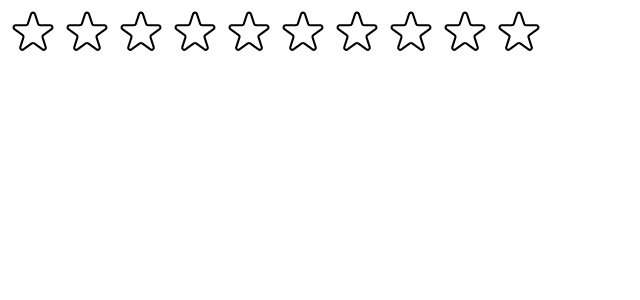
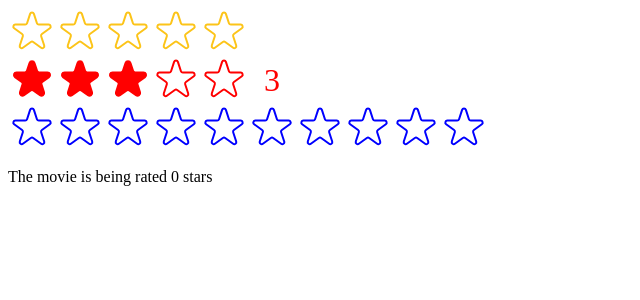
Before and after one commit to PrathamTandon1507/Movie-Website, a React (Create React App) app: page / in a window 1280 px wide. Shown: the top 300 px of the page, without its empty margins (0-640 px from the left). Built offline with nearby package versions, Linux system fonts and the light colour scheme.

Commit message:
Completed Star Rating Component

```diff
--- a/src/StarRating.js
+++ b/src/StarRating.js
@@ -8,25 +8,35 @@ const containerStyle = {
 
 const starContainerStyle = {
   display: "flex",
-  gap: "4px",
 };
 
+export default function StarRating({
+  maximum = 5,
+  color = "#fcc419",
+  size = 48,
+  className = "",
+  messages = [],
+  defaultRating = 0,
+  onSetRating,
+}) {
   const textStyle = {
     lineHeight: "1",
     margin: "0",
+    fontSize: `${size / 1.5}px`,
+    color,
   };
 
-export default function StarRating({ maximum = 5 }) {
   //set 5 as default if user does not pass any prop
-  const [starClick, setStarClick] = useState(0);
+  const [starClick, setStarClick] = useState(defaultRating);
   const [tempRating, setTempRating] = useState(0);
 
   function handleStar(index) {
     setStarClick(index);
+    onSetRating(index);
   }
 
   return (
-    <div style={containerStyle}>
+    <div style={containerStyle} className={className}>
       <div style={starContainerStyle}>
         {Array.from({ length: maximum }, (_, i) => (
           <span>
@@ -36,23 +46,38 @@ export default function StarRating({ maximum = 5 }) {
               key={i}
               onHoverIn={() => setTempRating(i + 1)}
               onHoverOut={() => setTempRating(starClick)}
+              color={color}
+              size={size}
+              onSetRating={onSetRating}
             />
           </span>
         ))}
       </div>
-      <p style={textStyle}>{starClick || tempRating || ""}</p>
+      <p style={textStyle}>
+        {messages.length === maximum
+          ? messages[tempRating - 1] || messages[starClick - 1] || ""
+          : tempRating || starClick || ""}
+      </p>
     </div>
   );
 }
 
+function Star({
+  onStar,
+  onHoverIn,
+  onHoverOut,
+  full,
+  color,
+  size,
+  onSetRating,
+}) {
   const starStyle = {
-  width: "50px",
-  height: "50px",
+    width: `${size}px`,
+    height: `${size}px`,
     display: "block",
     cursor: "pointer",
+    color,
   };
-
-function Star({ onStar, onHoverIn, onHoverOut, full }) {
   return (
     <span
       role="button"
@@ -65,8 +90,8 @@ function Star({ onStar, onHoverIn, onHoverOut, full }) {
         <svg
           xmlns="http://www.w3.org/2000/svg"
           viewBox="0 0 20 20"
-          fill="#000"
-          stroke="#000"
+          fill={color}
+          stroke={color}
         >
           <path d="M9.049 2.927c.3-.921 1.603-.921 1.902 0l1.07 3.292a1 1 0 00.95.69h3.462c.969 0 1.371 1.24.588 1.81l-2.8 2.034a1 1 0 00-.364 1.118l1.07 3.292c.3.921-.755 1.688-1.54 1.118l-2.8-2.034a1 1 0 00-1.175 0l-2.8 2.034c-.784.57-1.838-.197-1.539-1.118l1.07-3.292a1 1 0 00-.364-1.118L2.98 8.72c-.783-.57-.38-1.81.588-1.81h3.461a1 1 0 00.951-.69l1.07-3.292z" />
         </svg>
@@ -75,7 +100,7 @@ function Star({ onStar, onHoverIn, onHoverOut, full }) {
           xmlns="http://www.w3.org/2000/svg"
           fill="none"
           viewBox="0 0 24 24"
-          stroke="#000"
+          stroke={color}
         >
           <path
             strokeLinecap="round"
--- a/src/index.js
+++ b/src/index.js
@@ -3,9 +3,23 @@ import ReactDOM from "react-dom/client";
 // import "./index.css";
 // import App from "./App";
 import StarRating from "./StarRating";
+import { useState } from "react";
+
+function Test() {
+  const [movieRate, setMovieRate] = useState(0);
+  return (
+    <div>
+      <StarRating color="blue" maximum={10} onSetRating={setMovieRate} />
+      <p>The movie is being rated {movieRate} stars</p>
+    </div>
+  );
+}
+
 const root = ReactDOM.createRoot(document.getElementById("root"));
 root.render(
   <React.StrictMode>
-    <StarRating maximum={10} />
+    <StarRating messages={["Terrible", "Bad", "Okay", "Good", "Amazing!"]} />
+    <StarRating color="red" className="test" messages={[]} defaultRating={3} />
+    <Test />
   </React.StrictMode>
 );
```
Lines whose indentation alone changed are shown as unchanged.
